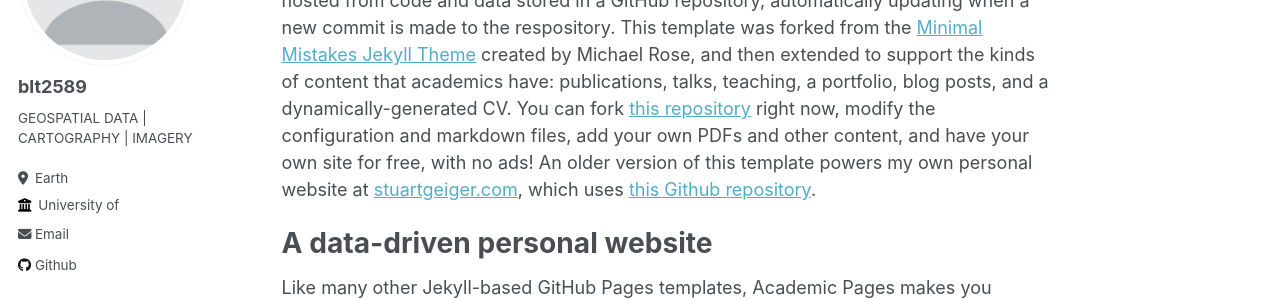
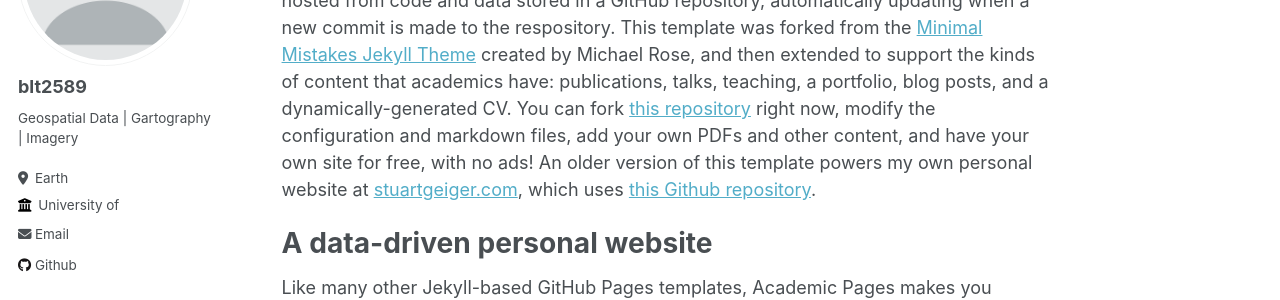
Before and after one commit to blt2589/blt2589.github.io, a Jekyll site: the page built from _pages/about.md, in a window 1280 px wide. Shown: the part 215-515 px from the top of the page. Built offline with Jekyll 4.4.1, drawn with Linux system fonts in a browser that asks for light colours.

Commit message:
bio updates

```diff
--- a/_config.yml
+++ b/_config.yml
@@ -24,7 +24,7 @@ author:
   avatar           : "profile.png"
   name             : "blt2589"
   pronouns         : # example: "she/her"
-  bio              : "GEOSPATIAL DATA | CARTOGRAPHY | IMAGERY"
+  bio              : "Geospatial Data | Gartography | Imagery"
   location         : "Earth"
   employer         : "University of "
   uri              : # URL
```
